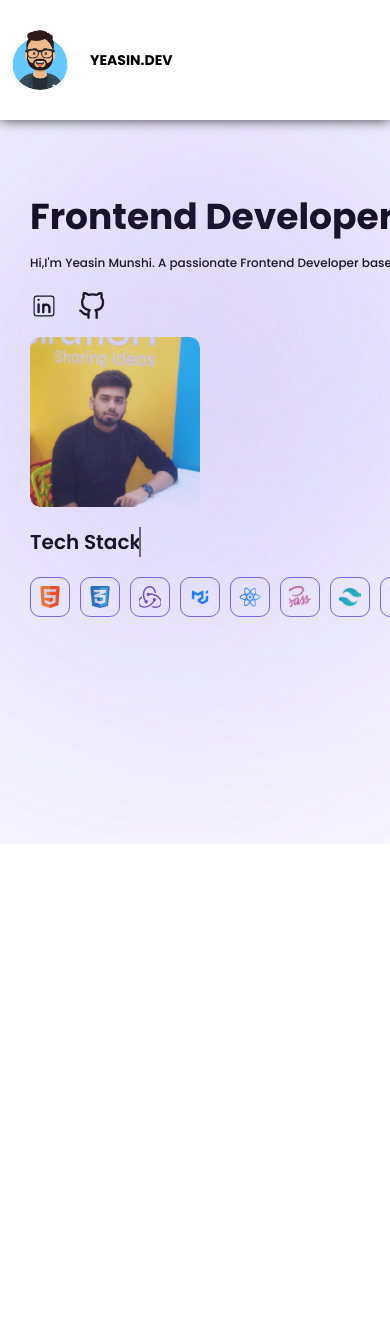
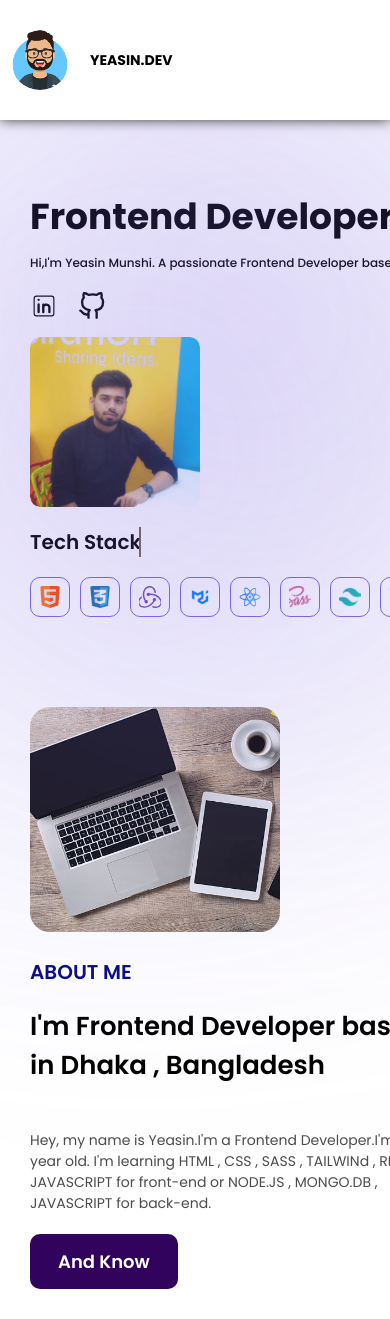
Before and after one commit to yeasin5060/my-frontend-portfolio, a React (Vite) app: page / in a window 390 px wide. Shown: the top 1319 px of the page. Before the commit the page ends 844 px from the top, so only its background shows below. Built offline with nearby package versions, Linux system fonts and the light colour scheme.

Commit message:
homepageabout responsive mid done

```diff
--- a/src/pages/Homepage/Homepage.jsx
+++ b/src/pages/Homepage/Homepage.jsx
@@ -9,9 +9,9 @@ function Homepage() {
   return (
     <>
        <Homepagebanner/>
+       <Homepageabout/>
         {
           /*
-          <Homepageabout/>
           <Homepageskill/>
           <Homepageproject/>
           <Homepagecontact/>
--- a/src/pages/Homepage/Homepageabout/Homepageabout.css
+++ b/src/pages/Homepage/Homepageabout/Homepageabout.css
@@ -64,3 +64,128 @@
 .homeabot_wrapper_contant_link:hover{
     background: rgb(85, 4, 161);
 }
+
+/* Responsive Media Queries */
+
+/* Adjustments for screens 1200px and below */
+@media (max-width: 1200px) {
+    .homeabot_wrapper_image_box {
+        width: 400px;
+        height: 400px;
+    }
+
+    .homeabot_wrapper_contant_box {
+        width: 100%;
+    }
+
+    .homeabot_wrapper_contant_head {
+        font-size: 38px;
+    }
+}
+
+/* Adjustments for screens 992px and below */
+@media (max-width: 992px) {
+    #homeabout {
+        padding: 80px 0 40px 0;
+    }
+
+    .homeabout_wrapper {
+        column-gap: 60px;
+        flex-wrap: wrap;
+    }
+
+    .homeabot_wrapper_image_box {
+        width: 350px;
+        height: 350px;
+    }
+
+    .homeabot_wrapper_contant_box {
+        width: 100%;
+    }
+
+    .homeabot_wrapper_contant_head {
+        font-size: 34px;
+    }
+
+    .homeabot_wrapper_contant_nanohead {
+        font-size: 24px;
+    }
+}
+
+/* Adjustments for screens 768px and below */
+@media (max-width: 768px) {
+    .homeabout_wrapper {
+        text-align: left;
+    }
+
+    .homeabot_wrapper_image_box {
+        width: 300px;
+        height: 300px;
+    }
+
+    .homeabot_wrapper_contant_box {
+        width: 100%;
+    }
+
+    .homeabot_wrapper_contant_head {
+        font-size: 30px;
+    }
+
+    .homeabot_wrapper_contant_nanohead {
+        font-size: 22px;
+    }
+
+    .homeabot_wrapper_contant_pera {
+        font-size: 16px;
+    }
+
+    .homeabot_wrapper_contant_link {
+        font-size: 20px;
+    }
+}
+
+/* Adjustments for screens 576px and below */
+@media (max-width: 576px) {
+    #homeabout {
+        padding: 60px 0 30px 0;
+    }
+
+    .container{
+        width: 100%;
+    }
+
+    .homeabout_wrapper{
+        padding: 0 0 0 30px;
+    }
+    .homeabot_wrapper_image_box {
+        width: 250px;
+        height: 250px;
+    }
+
+    .homeabot_wrapper_contant_box {
+        width: 100%;
+    }
+
+    .homeabot_wrapper_contant_head {
+        font-size: 26px;
+        width: 400px;
+        padding-bottom: 15px;
+    }
+
+    .homeabot_wrapper_contant_nanohead {
+        font-size: 20px;
+    }
+
+    .homeabot_wrapper_contant_pera {
+        width: 400px;
+        font-size: 14px;
+    }
+
+    .homeabot_wrapper_contant_link_box{
+        margin-top: 20px;
+    }
+
+    .homeabot_wrapper_contant_link {
+        font-size: 18px;
+    }
+}
--- a/src/pages/Homepage/Homepageabout/Homepageabout.jsx
+++ b/src/pages/Homepage/Homepageabout/Homepageabout.jsx
@@ -14,8 +14,8 @@ function Homepageabout() {
             </div>
             <div className='homeabot_wrapper_contant_box'>
               <Heading level="h4" text="ABOUT ME" className="homeabot_wrapper_contant_nanohead"/>
-              <Heading level="h3" text="I'm Frontend Developer based in Dhaka , Bangladesh" style="homeabot_wrapper_contant_head"/>
-              <Heading level="p" text="Hey, my name is Yeasin.I'm a Frontend Developer.I'm 21 year old. I'm learning HTML , CSS , SASS , TAILWINd , REACT , JAVASCRIPT for front-end or NODE.JS , MONGO.DB , JAVASCRIPT for back-end. " style="homeabot_wrapper_contant_pera"/>
+              <Heading level="h3" text="I'm Frontend Developer based in Dhaka , Bangladesh" className="homeabot_wrapper_contant_head"/>
+              <Heading level="p" text="Hey, my name is Yeasin.I'm a Frontend Developer.I'm 21 year old. I'm learning HTML , CSS , SASS , TAILWINd , REACT , JAVASCRIPT for front-end or NODE.JS , MONGO.DB , JAVASCRIPT for back-end. " className="homeabot_wrapper_contant_pera"/>
               <div className='homeabot_wrapper_contant_link_box'>
                 <Link to = "about" className='homeabot_wrapper_contant_link'>And Know</Link>
               </div>
--- a/src/pages/Homepage/Homepagebanner/Homepagebanner.css
+++ b/src/pages/Homepage/Homepagebanner/Homepagebanner.css
@@ -167,6 +167,16 @@
 }
 /* Adjustments for screens 1200px and below */
 @media (max-width: 1200px) {
+    .container{
+        width: 100%;
+    }
+    .homebanar_wrapper_full_contant{
+        padding: 0 40px;
+    }
+    .homebanar_wrapper{
+        column-gap: 20px;
+        justify-content: center;
+    }
     .homehaner_heading {
         font-size: 56px;
     }
@@ -183,6 +193,21 @@
     .homebanar_wrapper {
         column-gap: 80px;
     }
+
+    .homebanar_all_language_wrapper{
+        text-align: center;
+        padding-left: 40px;
+    }
+
+    .homebanar_all_language_wrapper_stack_name{
+        font-size: 24px;
+    }
+
+    .homebanar_small_image_box,
+    .homebanar_small_image_box_two {
+        width: 50px;
+        height: 50px;
+    }
 }
 
 /* Adjustments for screens 992px and below */
@@ -195,7 +220,7 @@
     }
 
     .homebanar_wrapper_full_contant{
-        padding: 0 10px;
+        padding: 0 40px;
     }
     .homebanar_wrapper {
         column-gap: 40px;
@@ -239,6 +264,7 @@
     .homebanar_all_language_wrapper{
         column-gap: 20px;
         margin-top: 40px;
+        padding: 0;
     }
 
     .homebanar_all_language_wrapper_flex{
@@ -254,7 +280,7 @@
     }
 
     .homebanar_wrapper_full_contant{
-        padding: 0 20px;
+        padding: 0 30px;
     }
 
     .homebanar_wrapper {
@@ -294,6 +320,7 @@
         flex-wrap: wrap;
         row-gap: 10px;
         margin-top: 15px;
+        padding: 0px;
     }
     .homebanar_all_language_wrapper_flex{
         width: 100%;
@@ -359,6 +386,7 @@
         width: 100%;
         flex-wrap: wrap;
         margin-top: 20px;
+        padding: 0px;
     }
     .homebanar_all_language_wrapper_flex {
         width: 100%;
```
